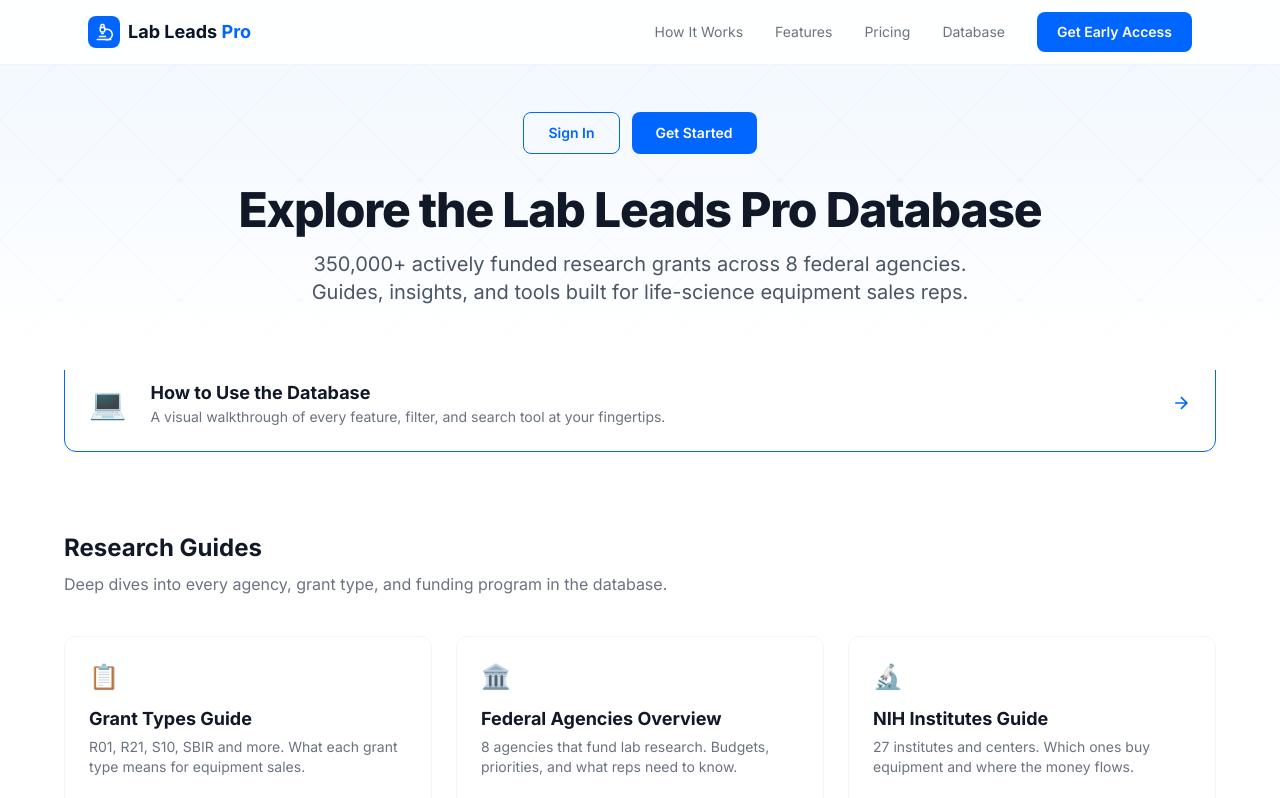
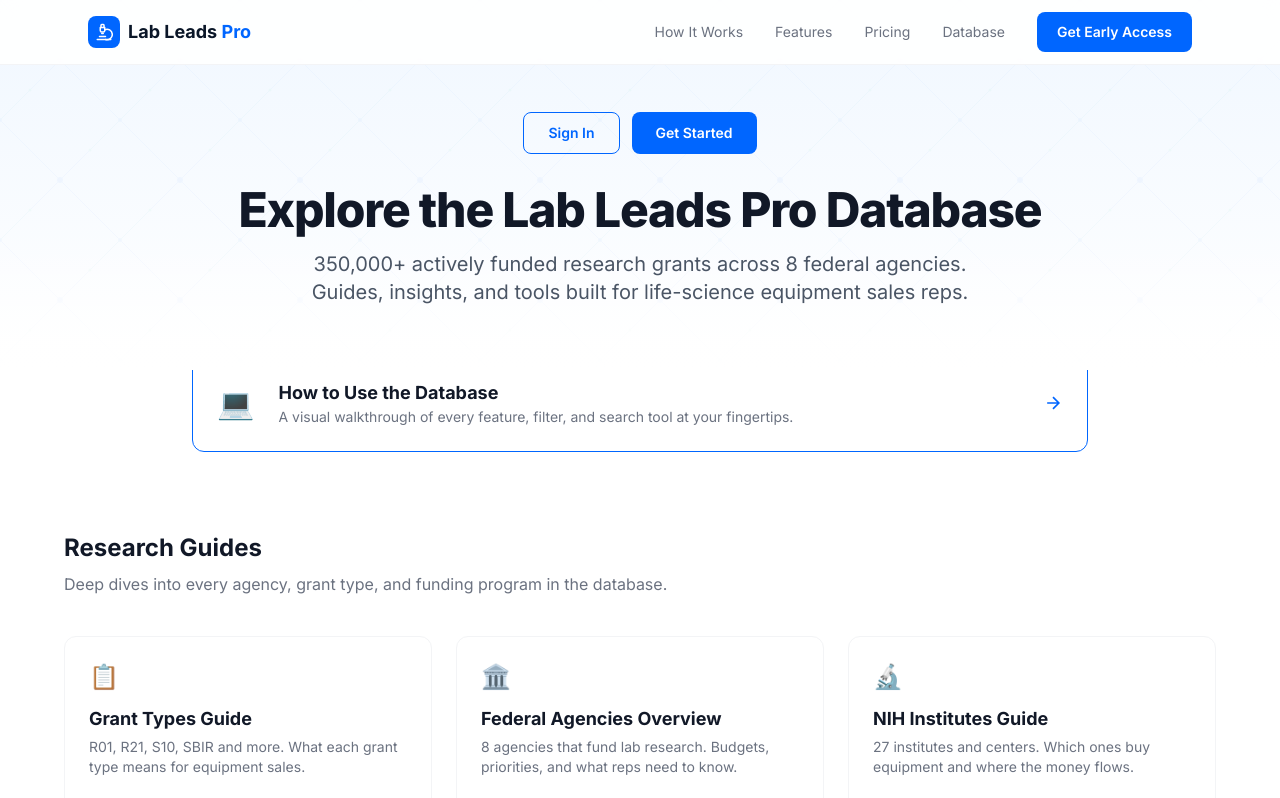
Before and after one commit to lableadmanager-bit/lableadspro-website, a Next.js app: page /database in a window 1280 px wide. Shown: the top 798 px of the page. Built offline with nearby package versions, Linux system fonts and the light colour scheme; no server answers.

Commit message:
Fix How to Use card width - match hero max-w-4xl so it doesn't overflow

```diff
--- a/src/app/database/page.tsx
+++ b/src/app/database/page.tsx
@@ -143,8 +143,8 @@ export default function DatabaseHubPage() {
       </section>
 
       {/* How to Use - Featured */}
-      <section className="px-6 -mt-4 mb-4">
-        <div className="max-w-6xl mx-auto">
+      <section className="px-6 -mt-4 mb-4 overflow-hidden">
+        <div className="max-w-4xl mx-auto">
           <Link
             href="/database/guides/how-to-use"
             className="group flex items-center gap-6 rounded-xl border border-[var(--color-brand)] bg-white p-6 hover:shadow-lg hover:shadow-blue-500/5 transition-all"
```
